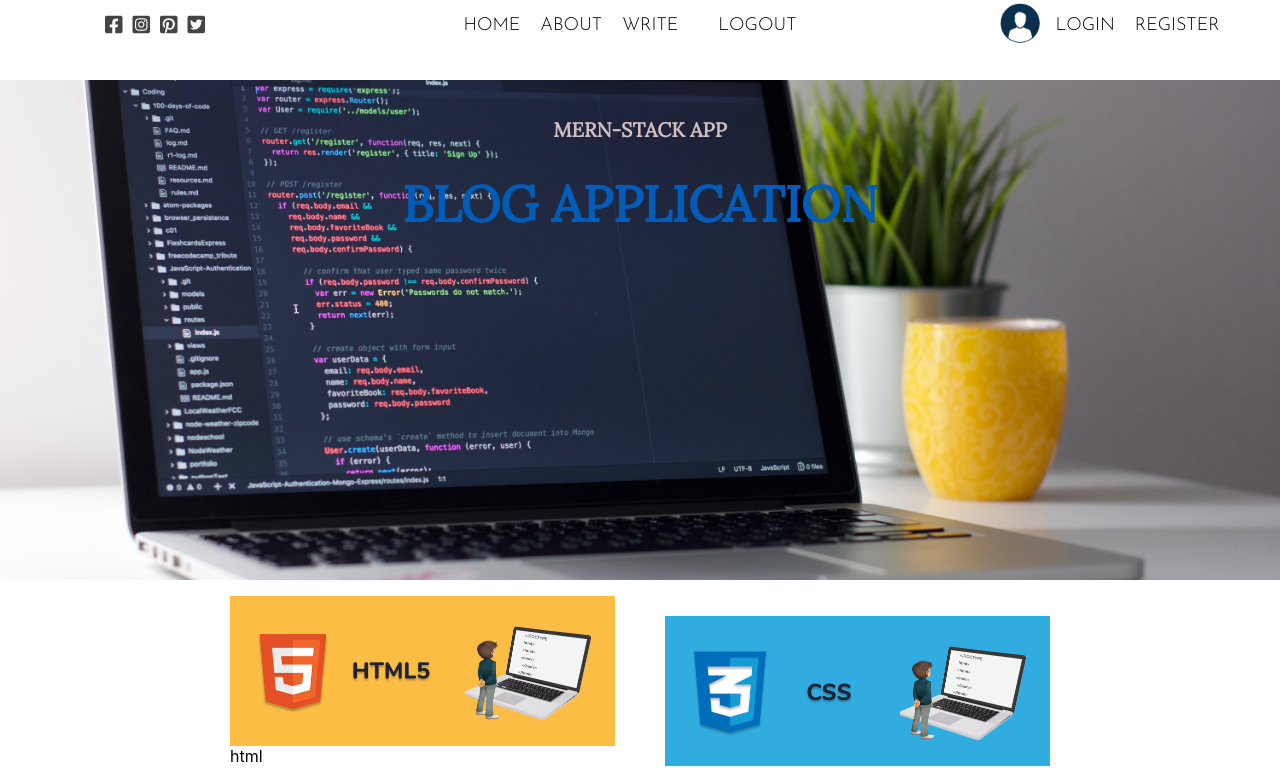
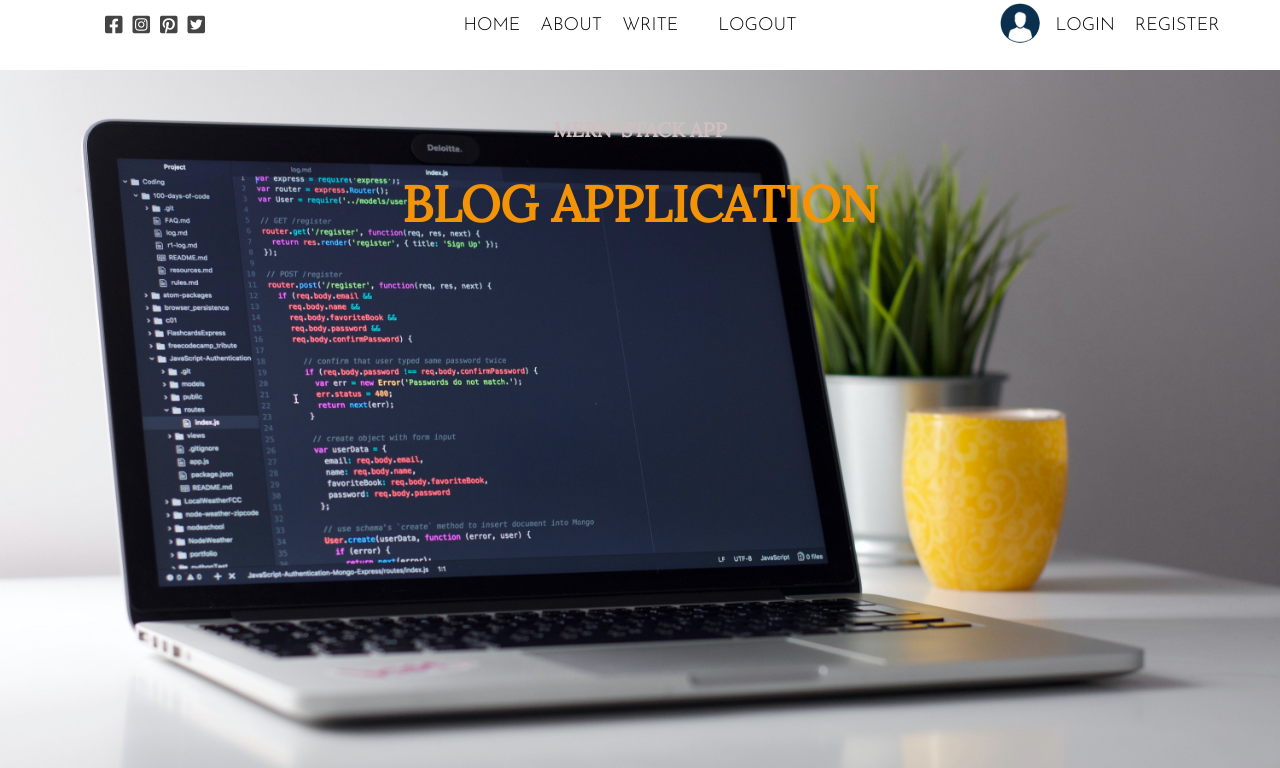
Before and after one commit to sakthiveltsmr/full-stack-blog, a React (Create React App) app: page / in a window 1280 px wide. Shown: the top 768 px of the page. Built offline with nearby package versions, Linux system fonts and the light colour scheme.

Commit message:
header.css

```diff
--- a/src/Components/Header/Header.css
+++ b/src/Components/Header/Header.css
@@ -2,7 +2,7 @@
   display: flex;
   flex-direction: column;
   justify-content: center;
-  margin-top: 30px;
+  margin-top: 20px;
 }
 .header_titles {
   display: flex;
@@ -23,7 +23,9 @@
 .header_title2 {
   position: absolute;
   top: 21.5%;
-  color: rgb(3, 93, 184);
+  /* color: rgb(3, 93, 184); */
+  color: rgb(243, 148, 7);
+
   /* filter: drop-shadow(0px 3px 8px rgb(24, 24, 24)); */
   font-size: 50px;
 }
@@ -31,7 +33,7 @@
 .header > img {
   display: flex;
   /* width: 100vw; */
-  height: 500px;
+  height: 700px;
   /* margin-top: 10px; */
   object-fit: cover;
   margin-bottom: 1rem;
```
